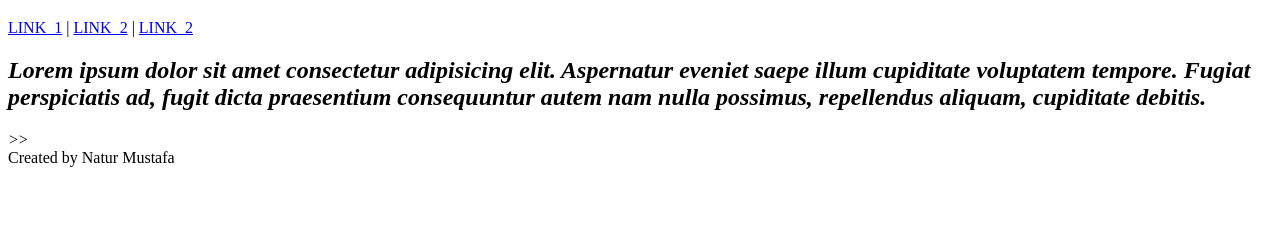
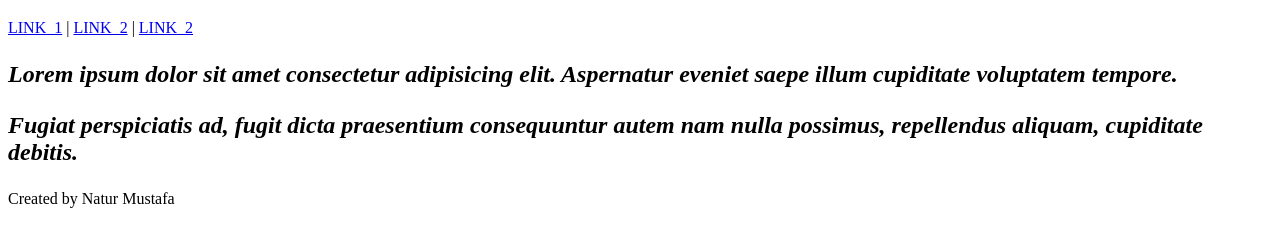
Before and after one commit to MustafaNatur/Site-layout-project, a plain HTML site: page index.html in a window 1280 px wide. Shown: the part 61-308 px from the top of the page. Drawn offline with Linux system fonts and the light colour scheme.

Commit message:
develop: added p

```diff
--- a/index.html
+++ b/index.html
@@ -11,7 +11,7 @@
       <h1>Lorem, ipsum dolor sit amet consectetur adipisicing elit</h1>
     </header>
     <nav><a href = "index.html">LINK_1</a> | <a href = "index.html">LINK_2</a> | <a href = "index.html">LINK_2</a></nav>
-    <main><i><h2>Lorem ipsum dolor sit amet consectetur adipisicing elit. Aspernatur eveniet saepe illum cupiditate voluptatem tempore. Fugiat perspiciatis ad, fugit dicta praesentium consequuntur autem nam nulla possimus, repellendus aliquam, cupiditate debitis.</h2>></i>></main>
+    <main><i><h2><p>Lorem ipsum dolor sit amet consectetur adipisicing elit. Aspernatur eveniet saepe illum cupiditate voluptatem tempore. <p>Fugiat perspiciatis ad, fugit dicta praesentium consequuntur autem nam nulla possimus, repellendus aliquam, cupiditate debitis.</h2></i></main>
     <footer>Created by Natur Mustafa</footer>
   </body>
 </html>
```
